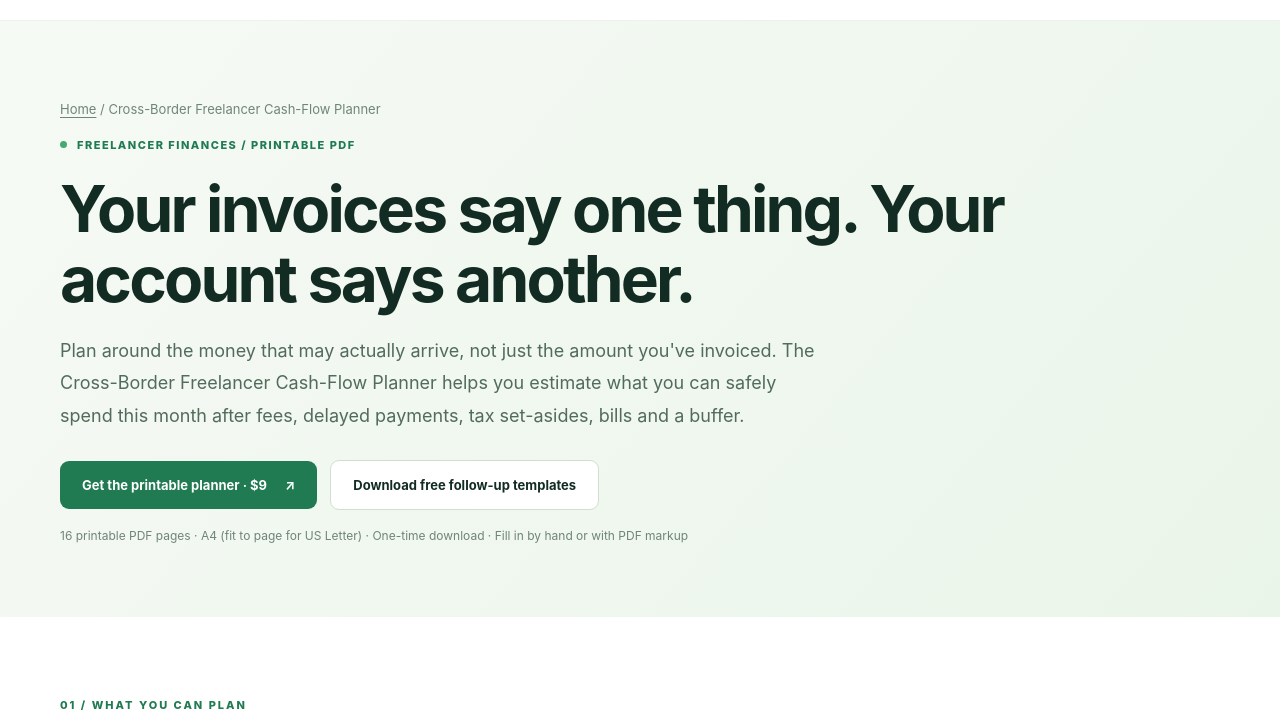
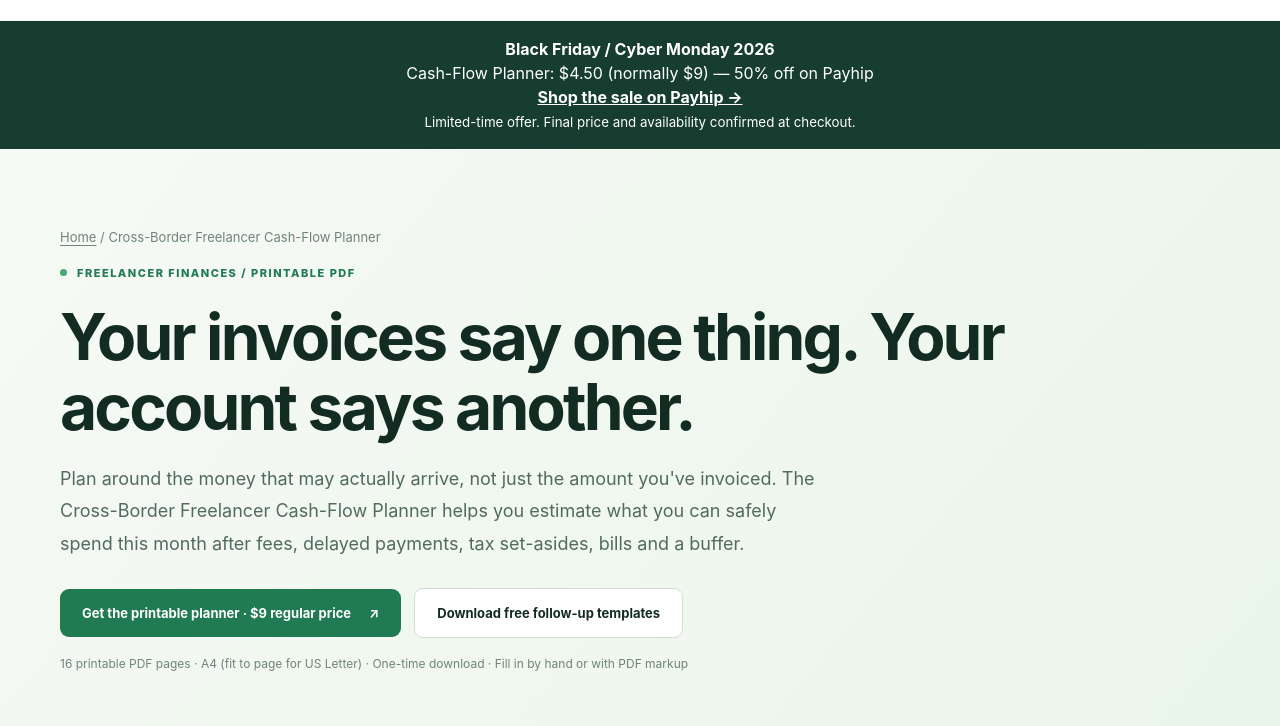
Before and after one commit to klyrosolutionshq/klyro-solutions, a plain HTML site: page cash-flow-planner/index.html in a window 1280 px wide. Shown: the part 63-789 px from the top of the page. Drawn offline with Linux system fonts and the light colour scheme.

Commit message:
Advertise verified Black Friday Payhip offer with expiry

```diff
--- a/cash-flow-planner/index.html
+++ b/cash-flow-planner/index.html
@@ -28,13 +28,13 @@
     <a class="brand" href="../" aria-label="Klyro Solutions home"><img src="../favicon.svg" width="36" height="36" alt=""><span>Klyro<span class="brand-muted"> Solutions</span></span></a>
     <nav aria-label="Main navigation"><a href="../#products">Products</a><a href="../free-takehome-calculator/">Free tool</a><a href="../#contact">Contact</a></nav>
   </div></header>
-  <main id="main">
+  <main id="main"><aside id="klyro-bf-2026" hidden style="background:#173d31;color:#fff;padding:16px 20px;text-align:center;line-height:1.5"><strong>Black Friday / Cyber Monday 2026</strong><br>Cash-Flow Planner: $4.50 (normally $9) — 50% off on Payhip<br><a href="https://payhip.com/b/0MJrE" style="color:#fff;text-decoration:underline;font-weight:700">Shop the sale on Payhip &rarr;</a><br><small>Limited-time offer. Final price and availability confirmed at checkout.</small></aside><script>(function(){if(Date.now()<Date.parse('2026-12-01T00:00:00+08:00'))document.getElementById('klyro-bf-2026').hidden=false;})();</script>
     <section class="subhero"><div class="shell">
       <div class="breadcrumbs"><a href="../">Home</a> / Cross-Border Freelancer Cash-Flow Planner</div>
       <span class="eyebrow"><span class="dot"></span> FREELANCER FINANCES / PRINTABLE PDF</span>
       <h1>Your invoices say one thing. Your account says another.</h1>
       <p>Plan around the money that may actually arrive, not just the amount you've invoiced. The Cross-Border Freelancer Cash-Flow Planner helps you estimate what you can safely spend this month after fees, delayed payments, tax set-asides, bills and a buffer.</p>
-      <div class="actions"><a class="button primary" href="https://payhip.com/b/0MJrE" target="_blank" rel="noopener noreferrer">Get the printable planner · $9 <span aria-hidden="true">↗</span></a><a class="button secondary" href="https://payhip.com/b/2iHs9" target="_blank" rel="noopener noreferrer">Download free follow-up templates</a></div>
+      <div class="actions"><a class="button primary" href="https://payhip.com/b/0MJrE" target="_blank" rel="noopener noreferrer">Get the printable planner · $9 regular price <span aria-hidden="true">↗</span></a><a class="button secondary" href="https://payhip.com/b/2iHs9" target="_blank" rel="noopener noreferrer">Download free follow-up templates</a></div>
       <div class="micro">16 printable PDF pages · A4 (fit to page for US Letter) · One-time download · Fill in by hand or with PDF markup</div>
     </div></section>
 
@@ -93,7 +93,7 @@
       <span class="eyebrow">PLAN FOR THE MONTH YOU'LL ACTUALLY HAVE</span>
       <h2>Know what you may safely spend.</h2>
       <p>Cross-Border Freelancer Cash-Flow Planner · 16 printable pages · $9 instant PDF download. Manual planning aid, not a guarantee of income or outcomes.</p>
-      <a class="button primary" href="https://payhip.com/b/0MJrE" target="_blank" rel="noopener noreferrer">View the paid planner · $9 <span aria-hidden="true">↗</span></a>
+      <a class="button primary" href="https://payhip.com/b/0MJrE" target="_blank" rel="noopener noreferrer">View the paid planner · $9 regular price <span aria-hidden="true">↗</span></a>
       <a class="button secondary" href="https://payhip.com/b/2iHs9" target="_blank" rel="noopener noreferrer">Get free late-payment templates <span aria-hidden="true">↗</span></a>
     </div></div></section>
   </main>
```
